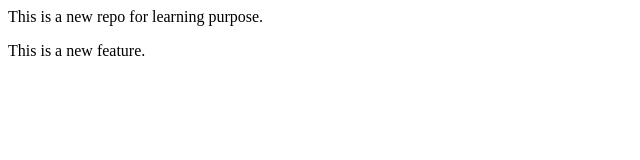
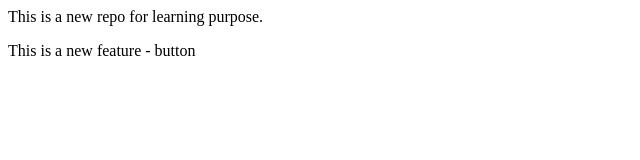
Before and after one commit to vikash-vkb/second-repo, a plain HTML site: page index.html in a window 1280 px wide. Shown: the full height of the page, 0-640 px from the left. Drawn offline with Linux system fonts and the light colour scheme.

```diff
--- a/index.html
+++ b/index.html
@@ -1,2 +1,2 @@
 <p>This is a new repo for learning purpose.</p>
-<p>This is a new feature.</p>
+<p>This is a new feature - button</p>
```
